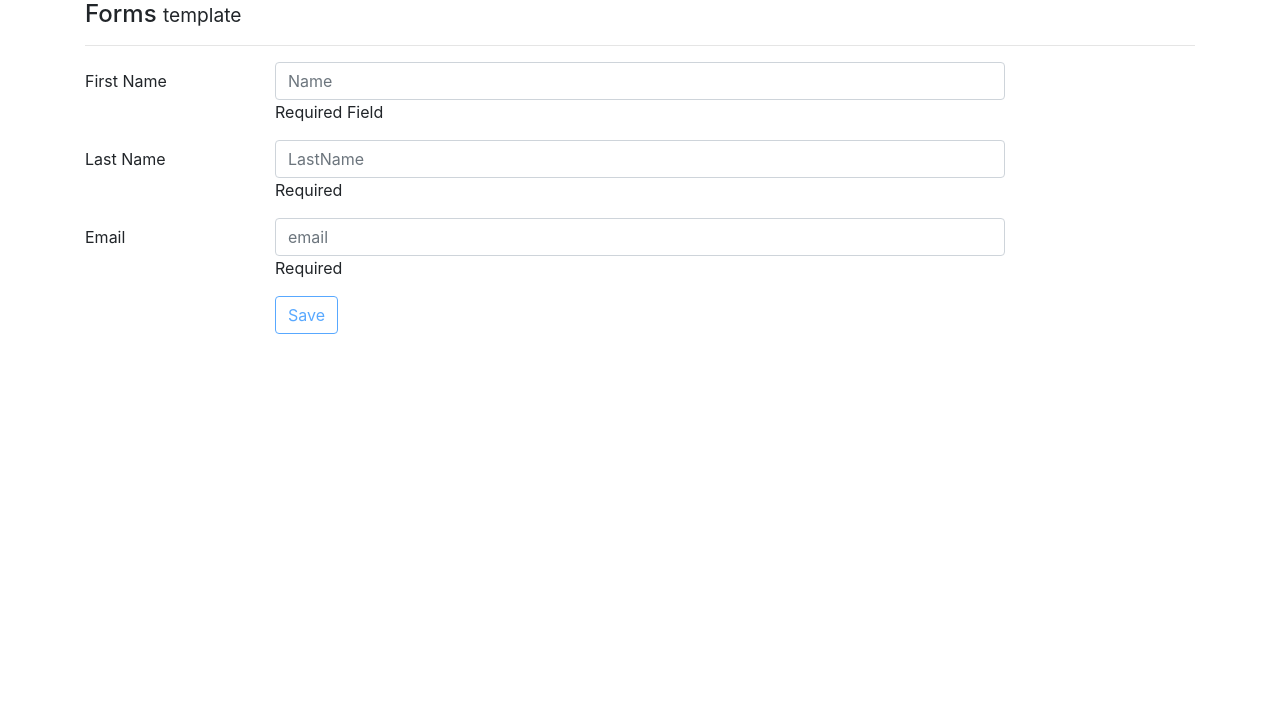
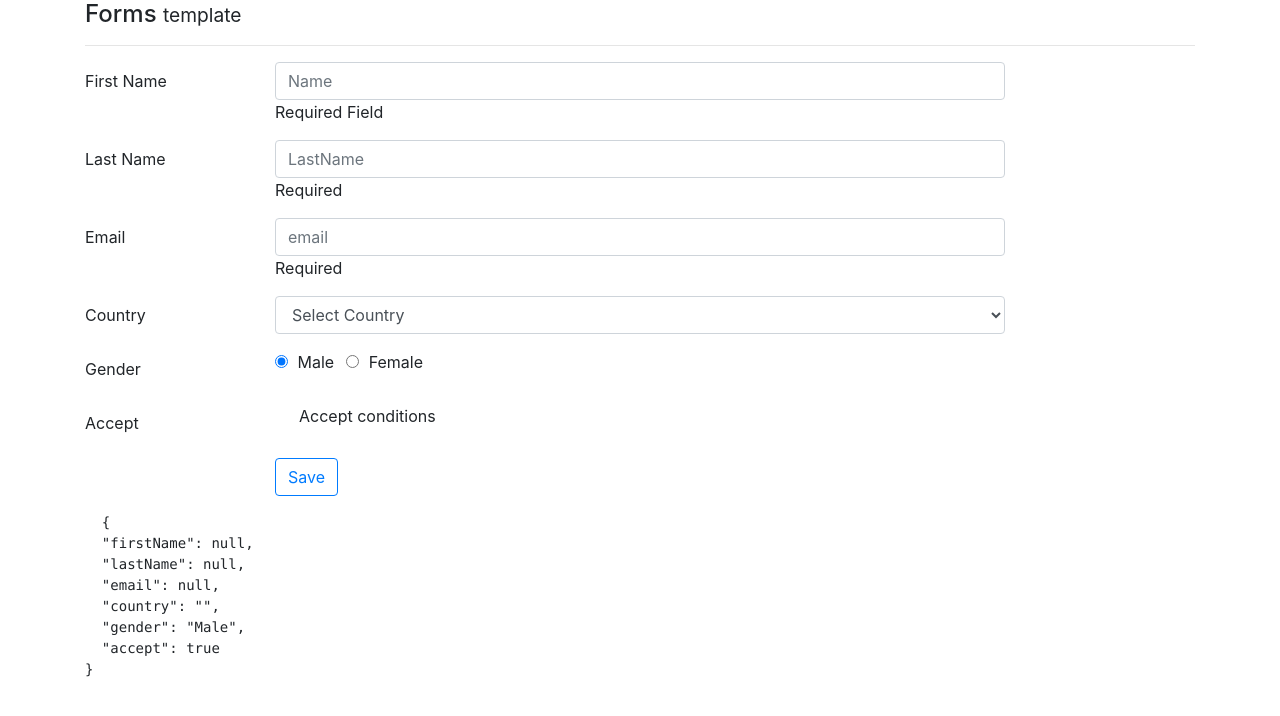
Before and after one commit to cdcalderon/angularForms, an Angular app: page / in a window 1280 px wide. Shown: the top 716 px of the page. Built offline with nearby package versions, Linux system fonts and the light colour scheme.

Commit message:
Implement Country, Gender and Accept form validation

```diff
--- a/src/app/component/template.component.html
+++ b/src/app/component/template.component.html
@@ -78,14 +78,93 @@
   </div>
 
   <div class="form-group row">
+    <label class="col-2 col-form-label">Country</label>
+    <div class="col-8">
+      <select
+        [(ngModel)]="user.country"
+        name="country"
+        id="country"
+        class="form-control">
+          <option value="">Select Country</option>
+          <option *ngFor="let country of countries" value="{{country.code}}">
+            {{country.country}}
+          </option>
+      </select>
+
+    </div>
+
+  </div>
+
+  <div class="form-group row">
+
+    <label class="col-2 col-form-label">Gender</label>
+    <div class="col-8">
+
+      <div class="form-check form-check-inline" *ngFor="let g of genders">
+        <label class="form-check-label" >
+          <input class="form-check-input"
+                 type="radio"
+                 name="gender"
+                 [value]="g"
+                 [(ngModel)]="user.gender"> {{ g }}
+        </label>
+      </div>
+
+
+
+      <!--Static Way-->
+      <!--<div class="form-check form-check-inline">-->
+        <!--<label class="form-check-label">-->
+          <!--<input class="form-check-input"-->
+                 <!--type="radio"-->
+                 <!--name="gender"-->
+                 <!--value="Male"-->
+                 <!--[(ngModel)]="user.gender"> Male-->
+        <!--</label>-->
+      <!--</div>-->
+
+      <!--<div class="form-check form-check-inline">-->
+        <!--<label class="form-check-label">-->
+          <!--<input class="form-check-input"-->
+                 <!--type="radio"-->
+                 <!--name="gender"-->
+                 <!--value="Female"-->
+                 <!--[(ngModel)]="user.gender"> Female-->
+        <!--</label>-->
+      <!--</div>-->
+
+    </div>
+  </div>
+
+  <div class="form-group row">
+      <label class="col-2 col-form-label">Accept</label>
+      <div class="col-8">
+          <label class="custom-control custom-checkbox">
+            <input [(ngModel)]="user.accept"
+                   name="accept"
+                   type="checkbox"
+                   class="custom-control-input">
+            <span class="custom-control-indicator"></span>
+            <span class="custom-control-description">Accept conditions</span>
+          </label>
+      </div>
+  </div>
+
+
+  <div class="form-group row">
     <label class="col-2 col-form-label">&nbsp;</label>
     <div class="input-group col-md-8">
       <button type="submit"
               class="btn btn-outline-primary"
-              [disabled]="form.invalid">
+              >
+        <!--[disabled]="form.invalid">-->
         Save
       </button>
     </div>
   </div>
 
 </form>
+
+<pre>
+  {{ user | json }}
+</pre>
--- a/src/app/component/template.component.ts
+++ b/src/app/component/template.component.ts
@@ -15,9 +15,22 @@ export class TemplateComponent implements OnInit {
   user: any = {
     firstName: null,
     lastName: null,
-    email: null
+    email: null,
+    country: '',
+    gender: 'Male',
+    accept: true
   };
 
+  countries = [{
+    code: 'MX',
+    country: 'Mexico'
+    },
+    {
+      code: 'USA',
+      country: 'United States'
+    }];
+
+  genders: string[] = ['Male', 'Female'];
   constructor() { }
 
   ngOnInit() {
```
